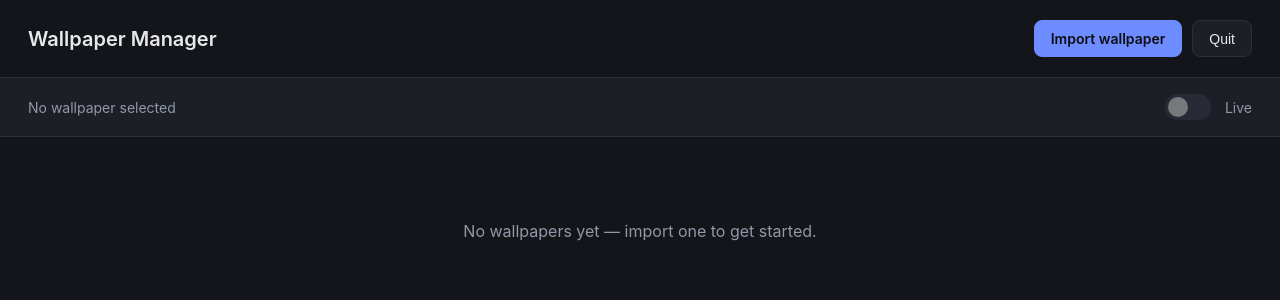
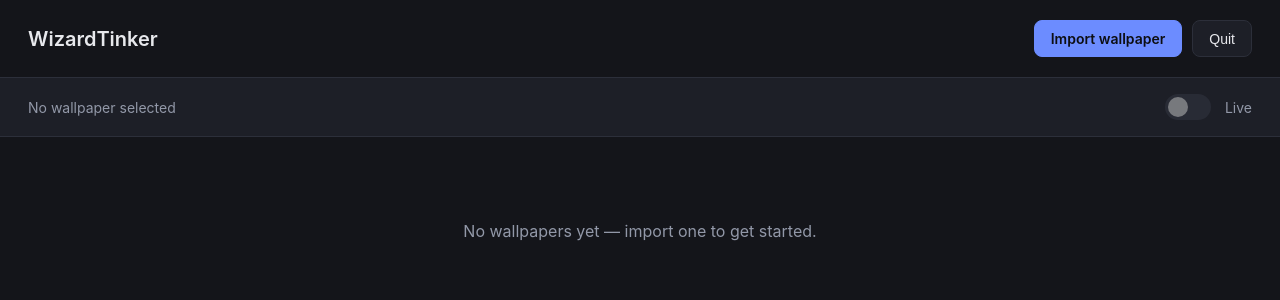
Before and after one commit to wizard-nazim/wizard-tinker, a Flask app: page / in a window 1280 px wide. Shown: the top 300 px of the page. Run offline with Flask 3, Linux system fonts and the light colour scheme; data that the repository does not hold is empty.

Commit message:
Rename app to WizardTinker (title, heading, app-menu entry)

```diff
--- a/templates/index.html
+++ b/templates/index.html
@@ -3,12 +3,12 @@
 <head>
   <meta charset="utf-8">
   <meta name="viewport" content="width=device-width, initial-scale=1">
-  <title>Wallpaper Manager</title>
+  <title>WizardTinker</title>
   <link rel="stylesheet" href="/static/style.css">
 </head>
 <body>
   <header>
-    <h1>Wallpaper Manager</h1>
+    <h1>WizardTinker</h1>
     <div class="header-actions">
       <label class="btn primary">
         Import wallpaper
```
Also changed, not shown: README.md, 1 other file.
